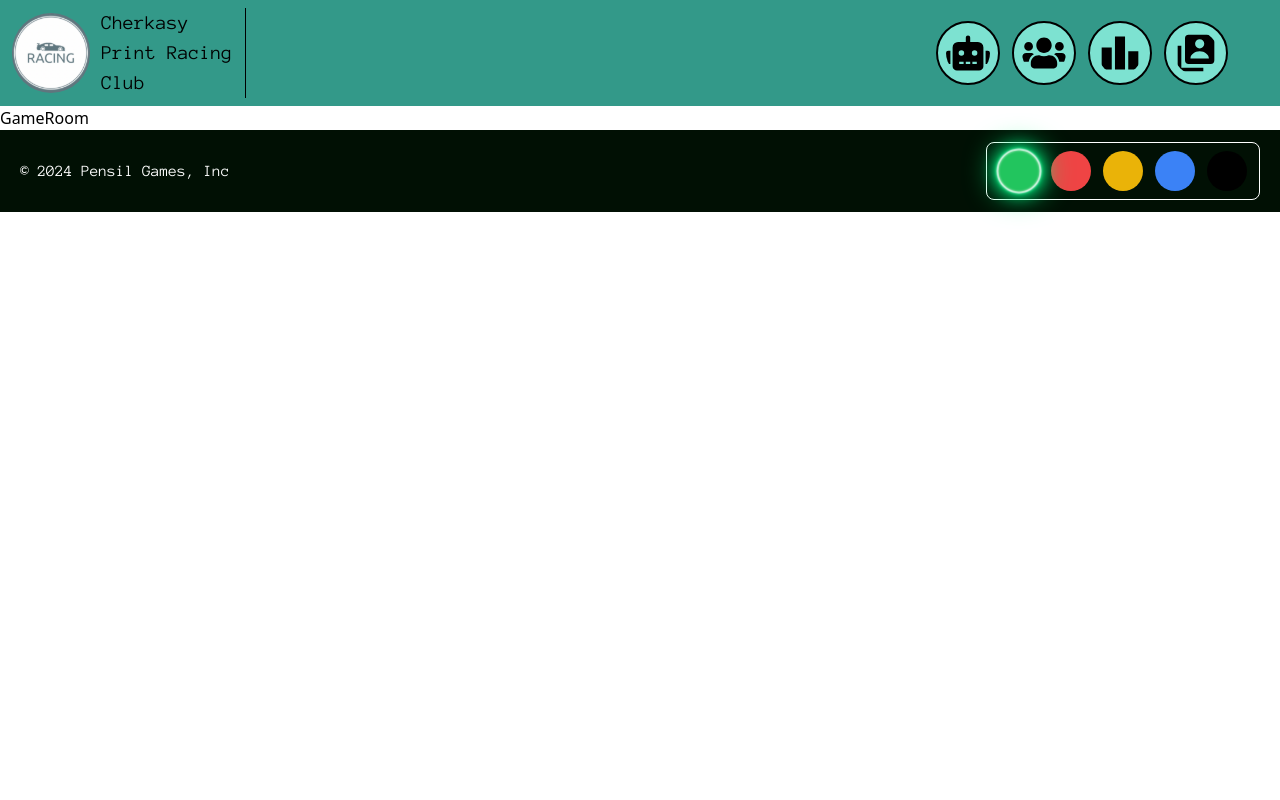
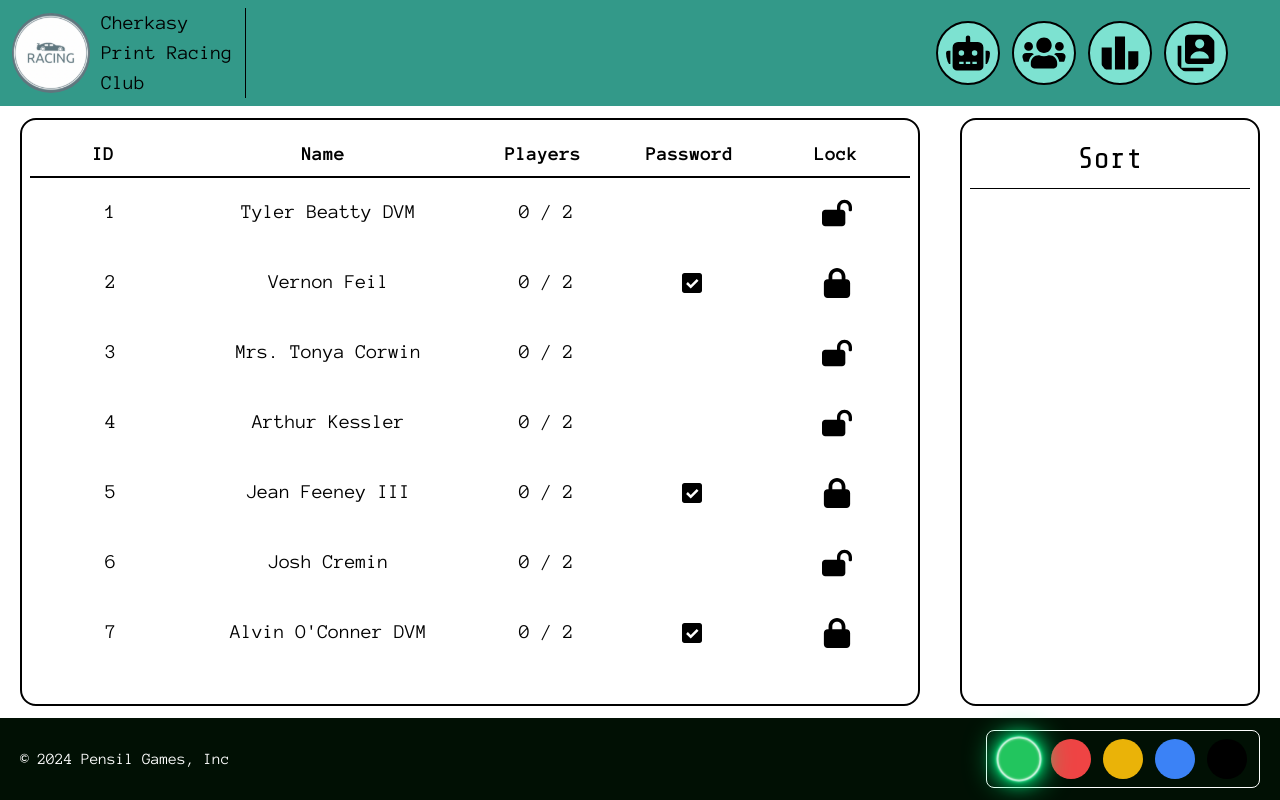
Before and after one commit to AlexTkCk/diploma_everlabs, a React (Create React App) app in the folder client/: page /gameRoom in a window 1280 px wide. Built offline with nearby package versions, Linux system fonts and the light colour scheme.

Commit message:
v-9-race-room/1/created new fake data for multiplayer room, created table with info from data file, also creatd RowMp for this page

```diff
--- /dev/null
+++ b/client/src/components/RowMp.tsx
@@ -0,0 +1,42 @@
+import React, { ReactNode } from "react";
+import { ImCheckboxChecked } from "react-icons/im";
+import { FaLock } from "react-icons/fa6";
+import { FaLockOpen } from "react-icons/fa6";
+type TRowMp = {
+  dataMp: {
+    id: number;
+    name: string;
+    players: {
+      amount: number;
+      totalAmount: number;
+    };
+    password: boolean;
+  };
+  children?: ReactNode | ReactNode[];
+};
+
+const RowMp: React.FC<TRowMp> = ({ dataMp, children }) => {
+  return (
+    <div className="flex flex-row justify-around text-center ml-2 text-xl mb-5">
+      <span className="w-1/5 ">{dataMp.id}</span>
+      <span className="w-2/5">{dataMp.name}</span>
+      <span className="w-1/5">
+        {dataMp.players.amount} / {dataMp.players.totalAmount}
+      </span>
+      <span className="w-1/5">
+        {dataMp.password ? (
+          <ImCheckboxChecked className="mx-auto h-full" />
+        ) : null}
+      </span>
+      <span className="w-1/5 ">
+        {dataMp.password ? (
+          <FaLock className="text-3xl mx-auto h-full" />
+        ) : (
+          <FaLockOpen className="text-3xl mx-auto h-full" />
+        )}
+      </span>
+    </div>
+  );
+};
+
+export default RowMp;
--- /dev/null
+++ b/client/src/data/multiplayerData.json
@@ -0,0 +1,62 @@
+[
+  {
+    "id": 1,
+    "name": "Tyler Beatty DVM",
+    "players": { "amount": 0, "totalAmount": 2 },
+    "password": false
+  },
+  {
+    "id": 2,
+    "name": "Vernon Feil",
+    "players": { "amount": 0, "totalAmount": 2 },
+    "password": true
+  },
+  {
+    "id": 3,
+    "name": "Mrs. Tonya Corwin",
+    "players": { "amount": 0, "totalAmount": 2 },
+    "password": false
+  },
+  {
+    "id": 4,
+    "name": "Arthur Kessler",
+    "players": { "amount": 0, "totalAmount": 2 },
+    "password": false
+  },
+  {
+    "id": 5,
+    "name": "Jean Feeney III",
+    "players": { "amount": 0, "totalAmount": 2 },
+    "password": true
+  },
+  {
+    "id": 6,
+    "name": "Josh Cremin",
+    "players": { "amount": 0, "totalAmount": 2 },
+    "password": false
+  },
+  {
+    "id": 7,
+    "name": "Alvin O'Conner DVM",
+    "players": { "amount": 0, "totalAmount": 2 },
+    "password": true
+  },
+  {
+    "id": 8,
+    "name": "Dixie Schaefer",
+    "players": { "amount": 0, "totalAmount": 2 },
+    "password": false
+  },
+  {
+    "id": 9,
+    "name": "Preston Kemmer",
+    "players": { "amount": 0, "totalAmount": 2 },
+    "password": false
+  },
+  {
+    "id": 10,
+    "name": "Dr. Gabriel Borer",
+    "players": { "amount": 0, "totalAmount": 2 },
+    "password": false
+  }
+]
--- a/client/src/pages/GameRoom.tsx
+++ b/client/src/pages/GameRoom.tsx
@@ -1,17 +1,71 @@
-import React from 'react';
-import {pageVariants} from "../styles/variants";
-import {motion} from "framer-motion";
+import React, { useState } from "react";
+import { pageVariants } from "../styles/variants";
+import { motion } from "framer-motion";
+import Checkbox from "../components/CheckBox";
+import RowMp from "../components/RowMp";
+import dataMp from "../data/multiplayerData.json";
 
 const GameRoom = () => {
-    return (
-        <motion.div className={''}
-                    variants={pageVariants}
-                    initial={'initial'}
-                    animate={'animate'}
-                    exit={'exit'}>
-            GameRoom
-        </motion.div>
-    );
+  const [data, setData] = useState(dataMp);
+  const [searchData, setSearchData] = useState("");
+  const [sortBySpeed, setSortBySpeed] = useState(false);
+  const [sortByTime, setSortByTime] = useState(false);
+  const [initialData, setInitialData] = useState();
+
+  return (
+    <motion.div
+      className={"grow overflow-y-hidden flex flex-col px-5 py-3"}
+      variants={pageVariants}
+      initial={"initial"}
+      animate={"animate"}
+      exit={"exit"}
+    >
+      <div className="flex flex-row gap-10 w-full grow font-secondary min-h-0">
+        <div className="w-3/4 h-full border-2 border-black flex flex-col rounded-2xl py-5 px-2">
+          <div className="flex flex-row justify-around pb-2 text-xl font-bold">
+            <span className="w-1/5 text-center">ID</span>
+            <span className="w-2/5 text-center ">Name</span>
+            <span className="w-1/5 text-center">Players</span>
+            <span className="w-1/5 text-center ">Password</span>
+            <span className="w-1/5 text-center">Lock</span>
+          </div>
+          <hr className="border-black" />
+          <div
+            className={
+              "grow overflow-y-scroll scrollbar-thin scrollbar-thumb-[#339989] scrollbar-track-slate-100"
+            }
+          >
+            <div className={"h-[3000px] flex flex-col gap-5"}>
+              <hr className="border-black" />
+              {dataMp.length ? (
+                data.map((dataMp) => <RowMp key={dataMp.id} dataMp={dataMp} />)
+              ) : (
+                <p>Rooms not found</p>
+              )}
+            </div>
+          </div>
+        </div>
+
+        <div className="relative w-1/4 h-full border-2 border-black rounded-2xl py-5 px-2 font-primary flex flex-col gap-3 items-center">
+          <span className="text-center text-3xl">Sort</span>
+          <hr className="border-black w-full" />
+
+          {/* <Checkbox
+            value="by speed"
+            id="speed"
+            isChecked={}
+            onChange={() => handleSort("speed")}
+          />
+          <Checkbox
+            value="by time"
+            id="time"
+            isChecked={}
+            onChange={() => handleSort("time")}
+          /> */}
+        </div>
+      </div>
+    </motion.div>
+  );
 };
 
 export default GameRoom;
```
